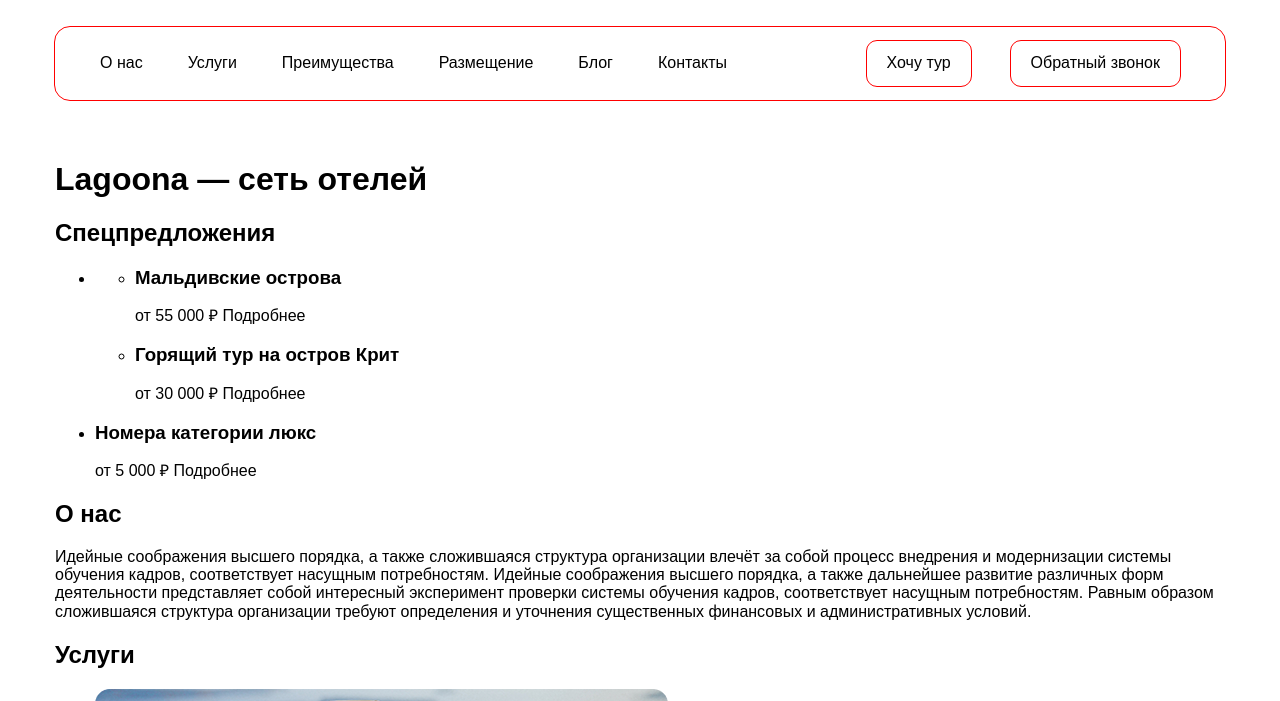
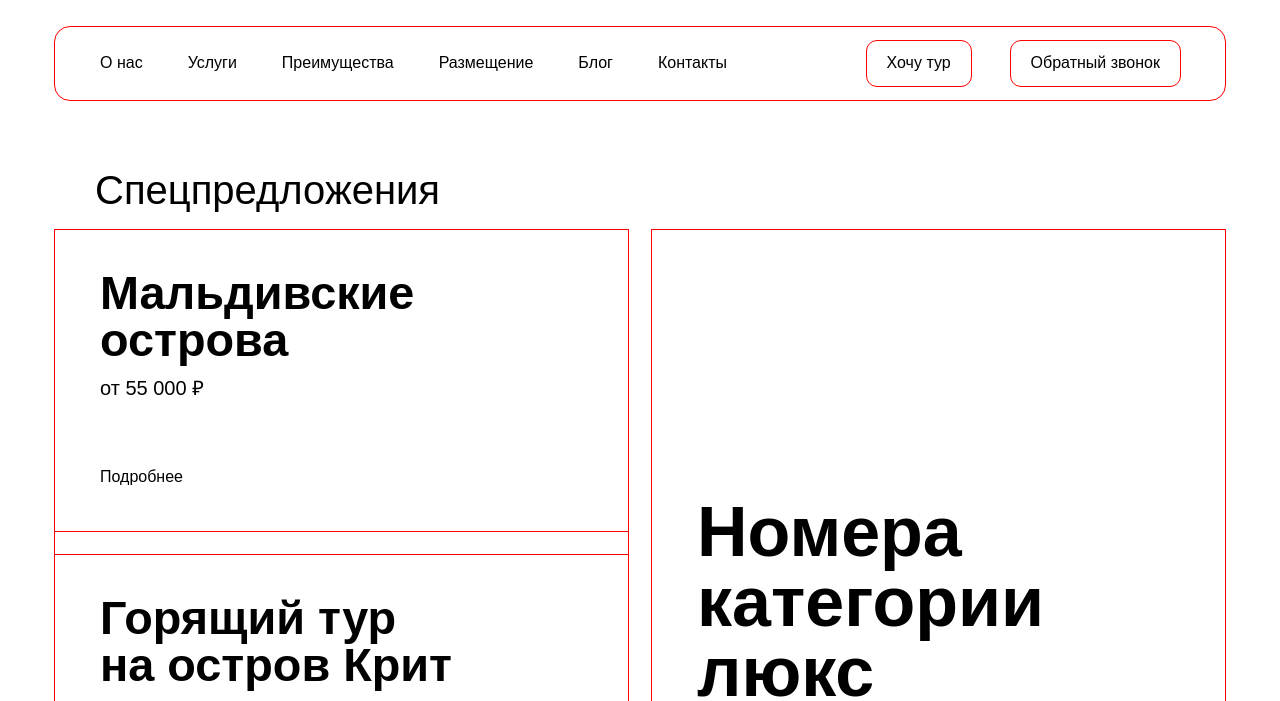
Before and after one commit to roman-werstka/lagoona, a plain HTML site: page index.html in a window 1280 px wide. Shown: the part 91-792 px from the top of the page. Drawn offline with Linux system fonts and the light colour scheme.

Commit message:
Flexbox. Hero

```diff
--- a/css/style.css
+++ b/css/style.css
@@ -70,6 +70,15 @@ body {
   padding-bottom: 40px;
 }
 
+.section-title {
+  margin: 0;
+  margin-bottom: 20px;
+  padding-left: 40px;
+  font-size: 40px;
+  font-weight: 400;
+  line-height: 100%;
+}
+
 /* header */
 .header-top {
   align-items: center;
@@ -106,3 +115,70 @@ body {
 .header-btn:not(:last-child) {
   margin-right: 40px;
 }
+
+/* hero */
+.special-list-item {
+  width: 573px;
+  outline: 1px solid red;
+}
+
+.special-list-item:not(:last-child) {
+  margin-right: 24px;
+}
+
+.island-list {
+  flex-direction: column;
+}
+
+.island-list-item {
+  outline: 1px solid red;
+}
+
+.island-list-item:not(:last-child) {
+  margin-bottom: 24px;
+}
+
+.island-article,
+.room-article {
+  padding: 40px 45px;
+}
+
+.room-article {
+  margin-top: auto;
+}
+
+.article-title {
+  margin: 0;
+  margin-bottom: 15px;
+  font-weight: 700;
+  line-height: 100%;
+}
+
+.island-article {
+  font-size: 40px;
+}
+
+.room-title {
+  font-size: 70px;
+}
+
+.article-price {
+  display: block;
+  margin-bottom: 47px;
+  font-weight: 400;
+  line-height: 100%;
+}
+
+.island-price {
+  font-size: 20px;
+}
+
+.room-price {
+  font-size: 30px;
+}
+
+.article-link {
+  font-size: 16px;
+  font-weight: 400;
+  line-height: 100%;
+}
--- a/index.html
+++ b/index.html
@@ -68,18 +68,18 @@
     </div>
   </header>
   <main class="main">
-    <section class="hero">
+    <section class="hero section-offset">
       <div class="container">
         <!-- Смысловой, скрытый загаловок -->
-        <h1 class="visualli-hidden">
+        <h1 class="visually-hidden">
           Lagoona&nbsp;&mdash; сеть отелей
         </h1>
         <h2 class="section-title">
           Спецпредложения
         </h2>
-        <ul class="special-list">
+        <ul class="special-list list-reset flex">
           <li class="special-list-item">
-            <ul class="island-list">
+            <ul class="island-list list-reset flex">
               <li class="island-list-item">
                 <article class="island-article">
                   <h3 class="article-title island-title">
@@ -108,7 +108,7 @@
               </li>
             </ul>
           </li>
-          <li class="special-list-item">
+          <li class="special-list-item flex">
             <article class="room-article">
               <h3 class="article-title room-title">
                 Номера категории люкс
@@ -116,7 +116,7 @@
               <span class="article-price room-price">
                 от&nbsp;5&nbsp;000&nbsp;₽
               </span>
-              <a href="#" class="aricle-link">
+              <a href="#" class="article-link">
                 Подробнее
               </a>
             </article>
```
